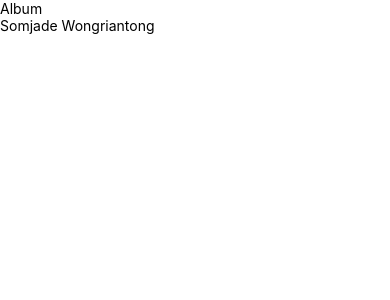
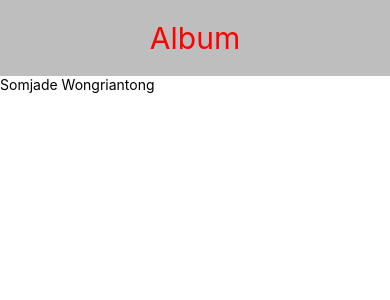
Before and after one commit to MadnessNeko/std6002041510063, a React Native app: screen / in a window 390 px wide. Shown: the top 300 px of the page. Built offline with nearby package versions, Linux system fonts and the light colour scheme.

Commit message:
edit Header

```diff
--- a/components/Header.js
+++ b/components/Header.js
@@ -4,11 +4,23 @@
 class Header extends Component{
     render() {
         return (
-            <View>
-                <Text>{this.props.title}</Text>
+            <View style= { styles.header }>
+                <Text style= { styles.text }>{this.props.title}</Text>
             </View>
         );
     }
 }
 
+const styles = {
+    header: {
+        padding: 20,
+        alignItems: 'center',
+        backgroundColor: '#BEBEBE'
+    },
+    text: {
+        fontSize: 30,
+        color: '#FE0000'
+    }
+}
+
 export default Header;
```
